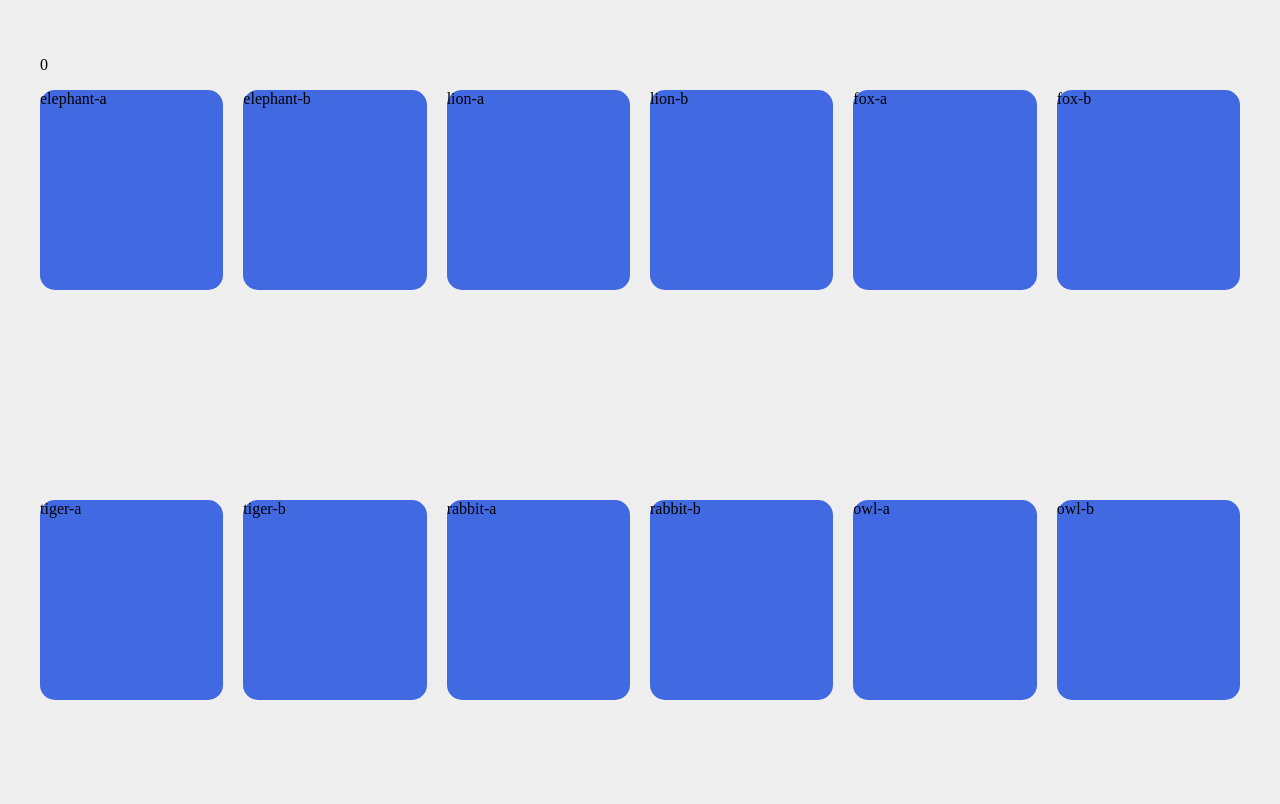
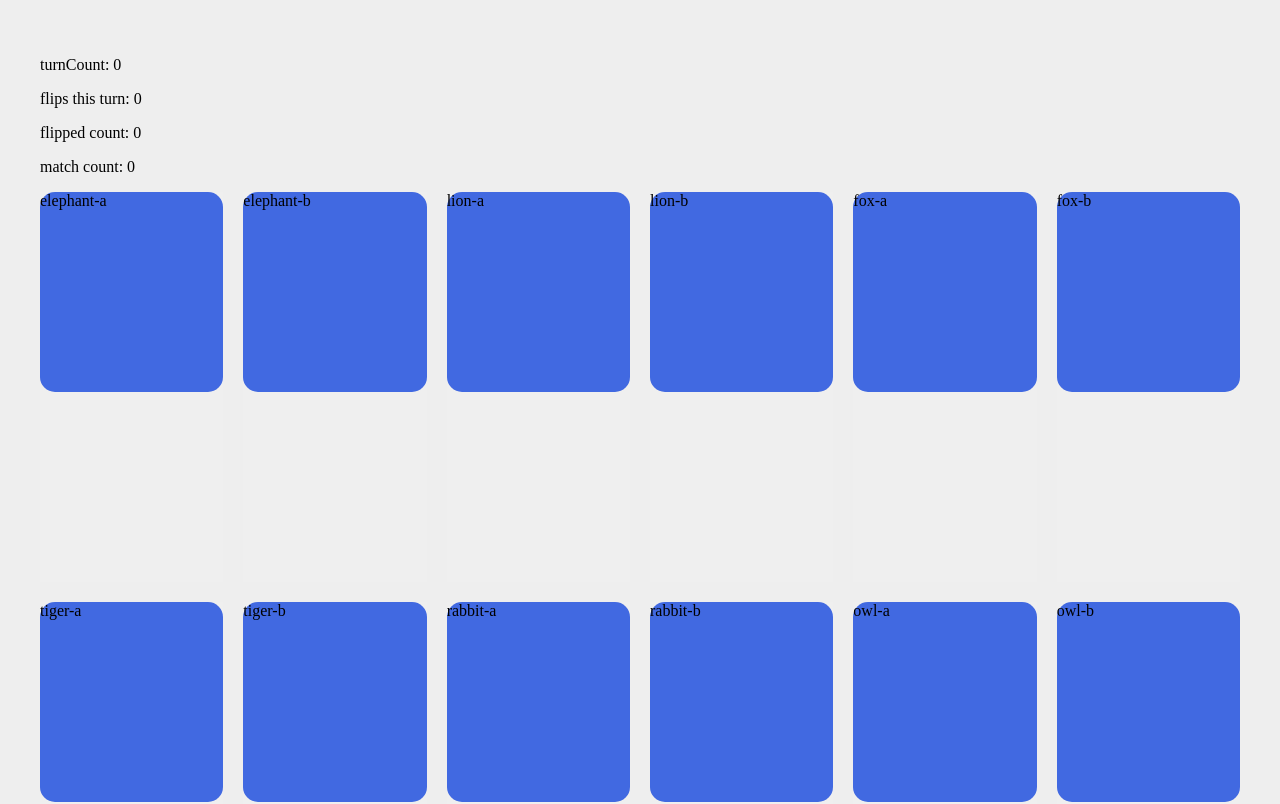
Before and after one commit to dbizhev/Vue-PWA, a Vue app: page / in a window 1280 px wide. Shown: the top 804 px of the page. Built offline with nearby package versions, Linux system fonts and the light colour scheme.

Commit message:
Basic flipping and matching behavior working

```diff
--- a/babel.config.js
+++ b/babel.config.js
@@ -1,5 +1,5 @@
 module.exports = {
   presets: [
-    '@vue/app'
-  ]
-}
+    '@vue/app',
+  ],
+};
--- a/src/App.vue
+++ b/src/App.vue
@@ -1,8 +1,18 @@
 <template>
   <div id="app">
     <p>
-      {{ flippedCount }}
-    </p><div class="cards">
+      turnCount: {{ turnCount }}
+    </p>
+    <p>
+      flips this turn: {{ flipsThisTurn }}
+    </p>
+    <p>
+      flipped count: {{ flippedCount }}
+    </p>
+    <p>
+      match count: {{ matchCount }}
+    </p>
+    <div class="cards">
       <Card
         v-for="card in theCards"
         :key="card.id"
@@ -25,11 +35,11 @@ animals.forEach(animal => {
   const animalCard = {
     id: `${animal}-a`,
     name: animal,
+    matchKey: animal,
     flipped: false,
     type: animal,
     image: animal,
     answered: false,
-    // flipCount: 0,
   };
 
   // first copy
@@ -52,10 +62,13 @@ export default {
   },
   data() {
     return {
-      flippedCard: [],
       totalFlips: 0,
       // theCards: this.shuffle(cards),
       theCards: cards,
+      flipsThisTurn: 0,
+      turnCount: 0,
+      firstFlipID: null,
+      firstFlipMatchKey: null,
     };
   },
   computed: {
@@ -68,8 +81,23 @@ export default {
       });
       return count;
     },
+    matchCount() {
+      switch (this.flipsThisTurn) {
+        case 1:
+          return (this.flippedCount - 1) / 2;
+        case 2:
+          return this.flippedCount / 2;
+        default:
+          return this.flippedCount / 2 ;
+      }
+    },
   },
   methods: {
+    incrementFlipsThisTurn() {
+      console.error('incrementing');
+
+      this.flipsThisTurn ++;
+    },
     shuffle(a) {
       for (let i = a.length - 1; i > 0; i--) {
         const j = Math.floor(Math.random() * (i + 1));
@@ -78,21 +106,62 @@ export default {
       return a;
     },
 
-    cardTapped(tappedCardID) {
+    cardTapped(cardID) {
       // eslint-disable-next-line
-      console.log('card tapped', tappedCardID);
-      this.handleTap(tappedCardID);
+      console.error('handling tap on ', cardID);
+      // find it a
+      const tappedCard = this.theCards.find(obj => obj.id === cardID);
+      console.error('tapped card is ', tappedCard.name);
+
+      if (tappedCard.flipped) {
+        console.error(tappedCard.name, ' is already flipped ');
+        return;
+      }
+
+
+      this.incrementFlipsThisTurn();
+
+      if (this.flipsThisTurn === 1) {
+        console.error('first turn ');
+        // store ID
+        this.firstFlipID = cardID;
+        this.firstFlipMatchKey = tappedCard.matchKey;
+
+        console.error('first card MATCH KEY IS', this.firstFlipMatchKey);
+        // flip the card
+        this.flipCard(cardID);
+
+      }
+      if (this.flipsThisTurn === 2) {
+        console.error('second turn ');
+        this.flipCard(cardID);
+
+        // check match
+        if (tappedCard.matchKey === this.firstFlipMatchKey) {
+          console.error('match!');
+
+          setTimeout(() => {
+            this.flipsThisTurn = 0;
+            this.turnCount ++;
+          }, 1000);
+        } else {
+          // not a match
+          setTimeout(() => {
+            // Unflip this and the first
+            this.flipCard(cardID);
+            this.flipCard(this.firstFlipID);
+            this.flipsThisTurn = 0;
+            this.turnCount ++;
+          }, 1000);
+        }
+      }
     },
-
-    handleTap(cardID) {
-      // eslint-disable-next-line
-      console.log('handling tap on ', cardID);
-      // find it
-      // const tappedCard = this.theCards.find(obj => obj.id === cardID);
+    flipCard(cardID) {
       const newCards = this.theCards.map(card => card.id === cardID ? { ...card, flipped: !card.flipped } : card );
       // update cards
       this.theCards = newCards;
     },
+
   },
 };
 
```
